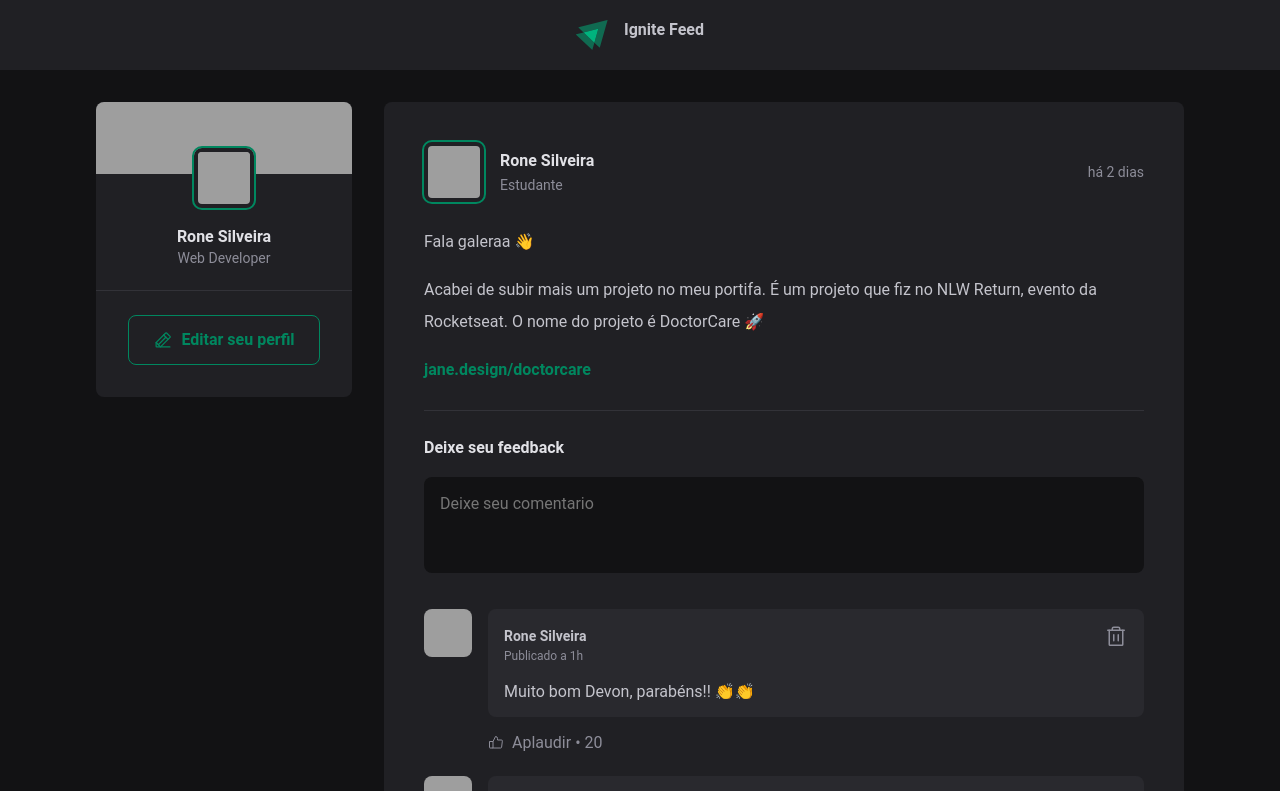
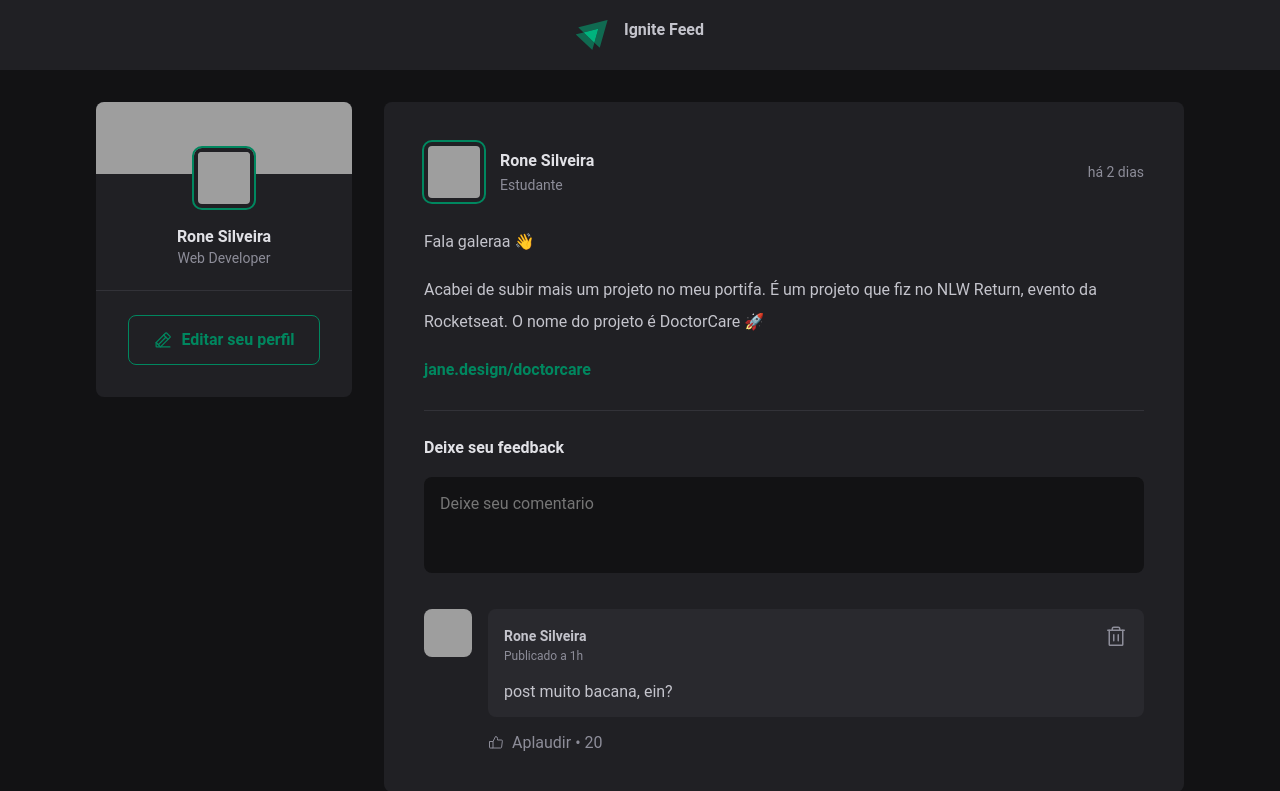
Before and after one commit to RoneBS/ignite-2.0-01-fundamentos-reactjs, a React (Vite) app: page / in a window 1280 px wide. Shown: the top 791 px of the page. Built offline with nearby package versions, Linux system fonts and the light colour scheme; grey boxes are pictures that could not be loaded.

Commit message:
Ending function handleCreateNewComment and handleNewCommentChange, wich add a comment to the Post component

```diff
--- a/src/components/Comment/index.jsx
+++ b/src/components/Comment/index.jsx
@@ -2,7 +2,7 @@
 import { Avatar } from '../Avatar'
 import styles from './style.module.css'
 
-export const Comment = () => {
+export const Comment = ({ content }) => {
   return(
     <div className={styles.comment}>
       <Avatar hasBorder={false} src="https://github.com/RoneBS.png" alt="" />
@@ -20,7 +20,7 @@
             </button>
           </header>
 
-          <p>Muito bom Devon, parabéns!! 👏👏</p>
+          <p>{content}</p>
         </div>
 
         <footer>
--- a/src/components/Post/index.jsx
+++ b/src/components/Post/index.jsx
@@ -7,9 +7,10 @@
 
 export const Post = ({ author, publishedAt, content }) => {
   const [comments, setComments] = useState([
-    1,
-    2,
+    "post muito bacana, ein?"
   ])
+
+  const [newCommentText, setNewCommentText] = useState('')
 
   const prublishedDateFormated = format(publishedAt, "d 'de' LLLL 'as' HH:mm'h'", {
     locale: ptBR,
@@ -22,8 +23,13 @@
 
   const handleCreateNewComment = (e) => {
     e.preventDefault()
-    console.log("oi")
-    setComments([...comments, comments.length + 1])
+
+    setComments([...comments, newCommentText])
+    setNewCommentText('')
+  }
+
+  const handleNewCommentChange = () => {
+    setNewCommentText(event.target.value)
   }
 
   return (
@@ -56,7 +62,10 @@
        <strong>Deixe seu feedback</strong>
 
        <textarea
+        name="comment"
         placeholder="Deixe seu comentario"
+        value={newCommentText}
+        onChange={handleNewCommentChange}
        />
        <footer>
         <button type="submit">Publicar</button>
@@ -65,7 +74,7 @@
 
      <div className={styles.commentList}>
       {comments.map(comment => {
-        return <Comment />
+        return <Comment content={comment}/>
       })}
      </div>
    </article>
```
